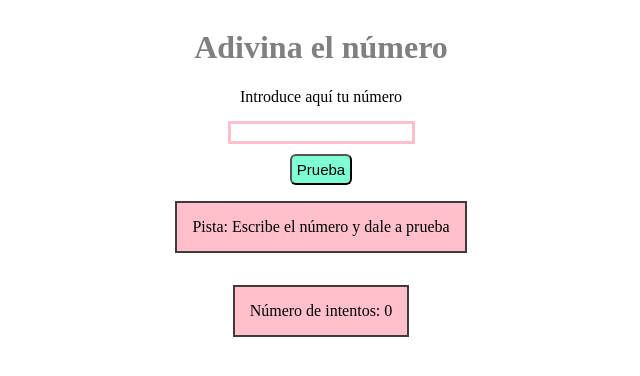
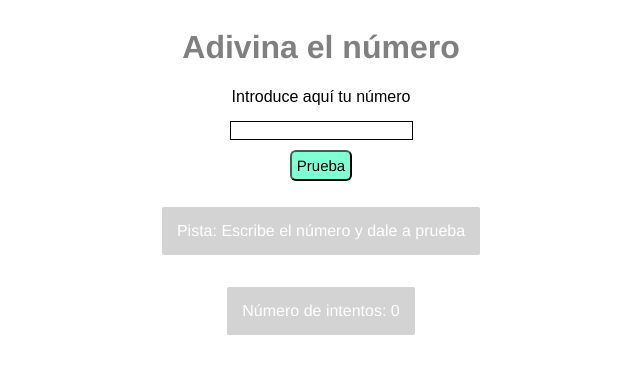
Before and after one commit to Adalab/modulo-2-evaluacion-intermedia-mablancoalvarez, a plain HTML site: page index.html in a window 1280 px wide. Shown: the whole page, without its empty margins (319-959 px from the left). Drawn offline with Linux system fonts and the light colour scheme.

Commit message:
add styles

```diff
--- a/js/main.js
+++ b/js/main.js
@@ -25,7 +25,7 @@ function parseIntNumber(number) {
 function compareNumber() {
 
    attempts += 1;
-   attempsText.innerHTML = `Número de intentos:${attempts}`;
+   attempsText.innerHTML = `Número de intentos:  ${attempts}`;
    let myNumber = parseIntNumber(inputNumber.value);
    if (myNumber > randomNumber && myNumber < 100) {
       clueText.innerHTML = 'Demasiado alto';
--- a/styles/styles.css
+++ b/styles/styles.css
@@ -3,13 +3,18 @@
 
   display:flex ;
   flex-direction: column;
-  justify-content: center;
+  justify-content: space-between;
   align-items: center;
 }
+h1{
 
+  font-family:Helvetica, sans-serif;
+
+}
 #number {
 
 padding-bottom: 15px;
+font-family: Arial, Helvetica, sans-serif;
 
 }
 
@@ -18,7 +23,9 @@ button {
   border-radius: 6px;
   background-color:aquamarine;
   cursor: pointer;
+  font-family:Helvetica, sans-serif;
   margin-top: 10px;
+  margin-bottom: 10px;
   padding: 5px;
 }
 main {
@@ -34,12 +41,16 @@ main {
 .subtext {
   display:block;
   padding: 15px;
-  background-color:pink;
-  border: 2px solid rgb(65, 59, 59);
+  font-family:Helvetica, sans-serif;
+  background-color:lightgray;
+  border-radius: 2px;
+  color: white;
+
+
 }
 #inputNumber{
 
-border: solid 3px pink;
+border: solid 1px black;
 }
 
 h1 {
```
Also changed, not shown: index.html (+1 -1 lines).
